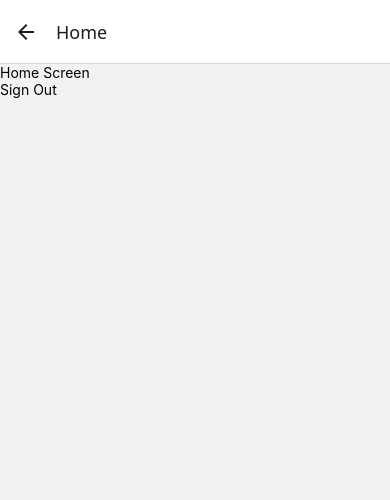
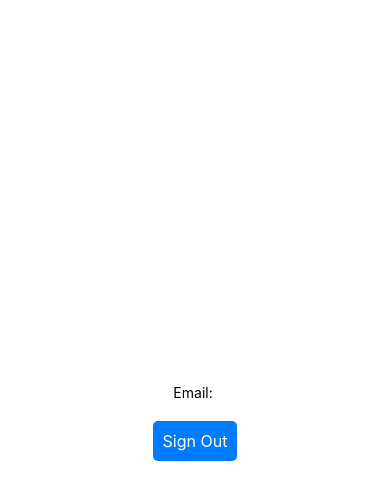
Before and after one commit to filipecampos9/SpendEaseApp, a React Native app: screen /Home in a window 390 px wide. Shown: the top 500 px of the page. Built offline with nearby package versions, Linux system fonts and the light colour scheme.

Commit message:
Update navigation options and enhance HomeScreen layout; implement auth state listener in LoginScreen

```diff
--- a/App.js
+++ b/App.js
@@ -20,7 +20,7 @@ export default function App() {
         <Stack.Screen options={{ headerShown: false}} name="Welcome" component={WelcomeScreen} />
         <Stack.Screen options={{ headerShown: false}} name="Login" component={LoginScreen} />
         <Stack.Screen options={{ headerShown: false}} name="SignUp" component={SignUpScreen} />
-        <Stack.Screen name="Home" component={HomeScreen} />
+        <Stack.Screen options={{ headerShown: false}} name="Home" component={HomeScreen} />
       </Stack.Navigator>
     </NavigationContainer>
   );
--- a/screens/HomeScreen.js
+++ b/screens/HomeScreen.js
@@ -12,29 +12,42 @@ const HomeScreen = () => {
 
   const handleSignOut = () => {
     signOut(auth).then(() => {
-      navigation.replace("Login");
+      navigation.replace("Welcome");
     }).catch(error => alert(error.message));
   };
 
 
 
   return (
-    <View>
-      <View>
-        <Text>Home Screen</Text>
-      </View>
-      <View>
+    <View style={ styles.container }>
+        <Text>Email: {auth.currentUser?.email}</Text>
         <TouchableOpacity
           onPress={handleSignOut}
           style={styles.button}
         >
           <Text style={styles.buttonText}>Sign Out</Text>
         </TouchableOpacity>
-      </View>
     </View>
   )
 }
 
 export default HomeScreen
 
-const styles = StyleSheet.create({})
+const styles = StyleSheet.create({
+  container: {
+    flex: 1,
+    justifyContent: 'center',
+    alignItems: 'center',
+    backgroundColor: '#ffffff',
+  },
+  button: {
+    backgroundColor: '#007bff',
+    padding: 10,
+    borderRadius: 5,
+    marginTop: 20,
+  },
+  buttonText: {
+    color: '#ffffff',
+    fontSize: 16,
+  },
+})
--- a/screens/LoginScreen.js
+++ b/screens/LoginScreen.js
@@ -1,5 +1,5 @@
 import { KeyboardAvoidingView, StyleSheet, Text, TextInput, TouchableOpacity, View } from 'react-native';
-import React, { useState } from 'react';
+import React, { use, useState } from 'react';
 import { useNavigation } from '@react-navigation/native'; // <-- isto
 import { auth } from '../firebase';
 import { signInWithEmailAndPassword } from 'firebase/auth';
@@ -12,8 +12,16 @@ import { SafeAreaView } from 'react-native-safe-area-context';
 const LoginScreen = () => {
     const [email, setEmail] = useState('')
     const [password, setPassword] = useState('')
-    const [username, setUsername] = useState('')
-    const navigation = useNavigation(); // <-- isto
+    const navigation = useNavigation();
+
+    useState(() => {
+        const unsubscribe = auth.onAuthStateChanged(user => {
+            if (user) {
+                navigation.replace('Home');
+            }
+        })
+        return unsubscribe;
+    }, [])
 
     const handleLogin = () => {
         signInWithEmailAndPassword(auth, email, password)
```
